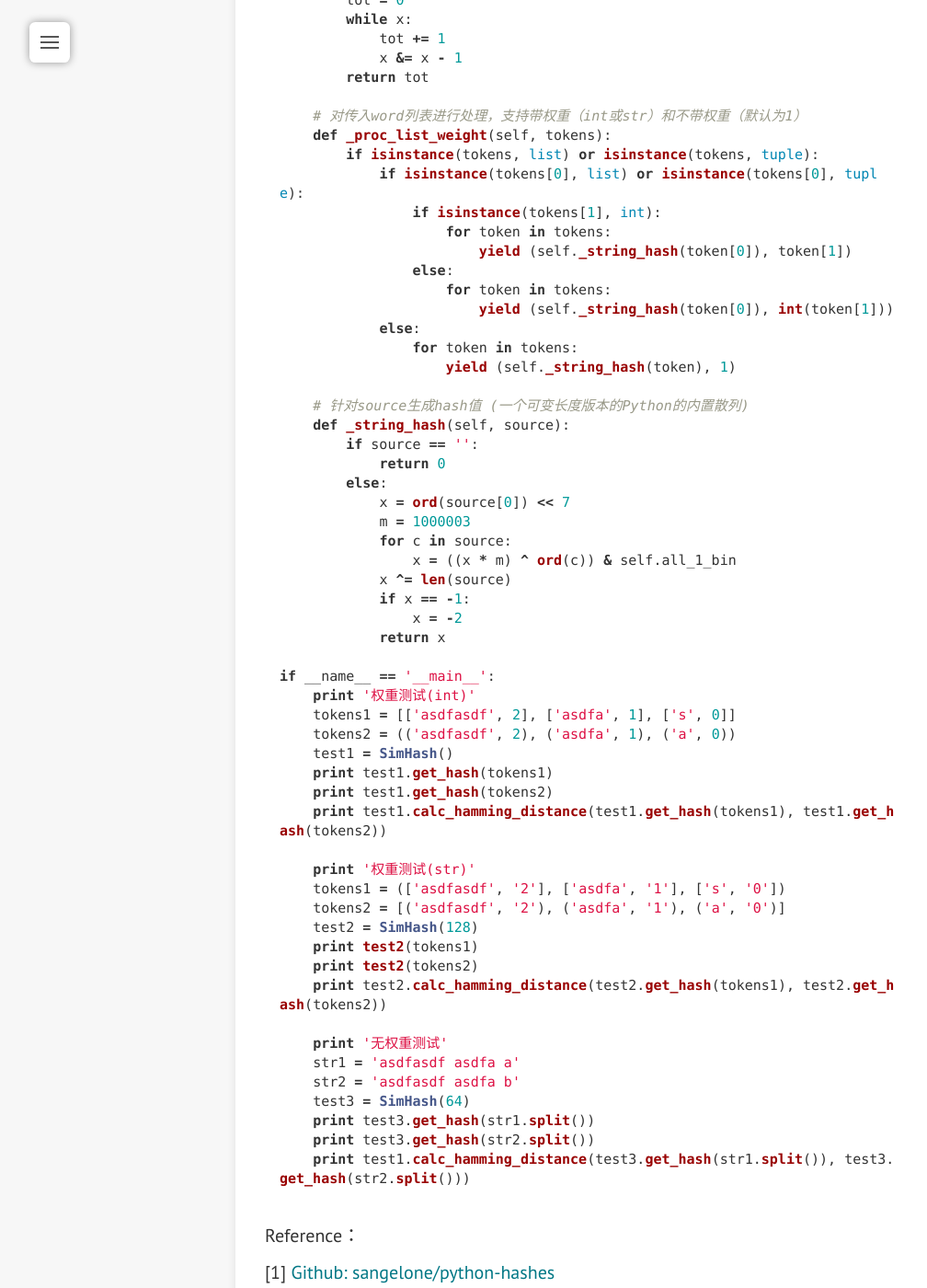
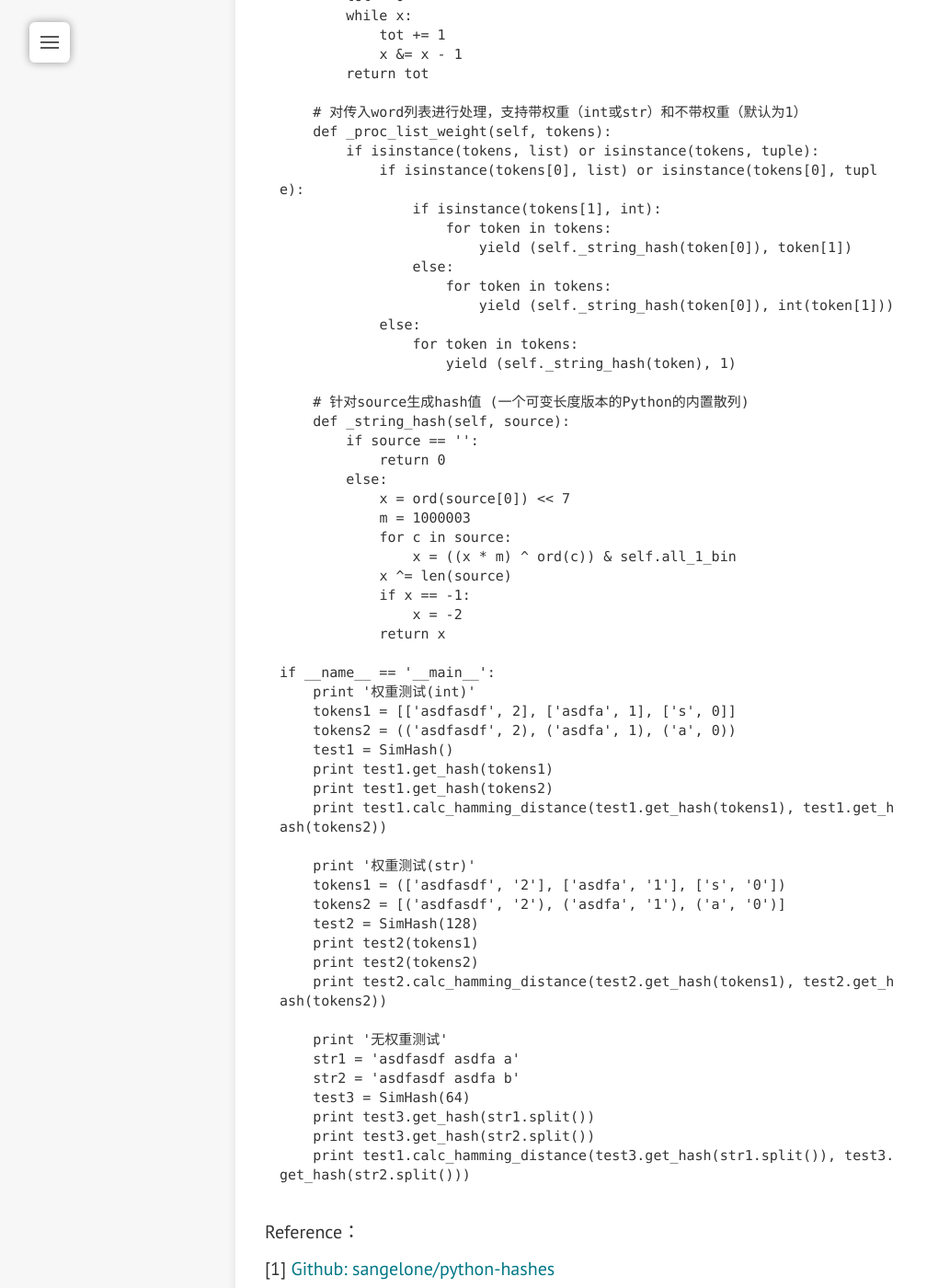
Before and after one commit to luodin007/luodin007.github.io, a Jekyll site: the page built from _posts/2015-05-02-HttpMessageProc2.md, in a window 1280 px wide and 1400 px high, scrolled down 2859 px. Shown: the whole window at 92% size, without its empty margins (0-1008 px from the left). Built offline with Jekyll 4.4.1, drawn with Linux system fonts in a browser that asks for light colours; Markdown is read by kramdown in place of the engine named in the settings; comment, search, counter and statistics services are not loaded; some of the changed text lies outside the part shown.

Commit message:
Update 2015-05-02-HttpMessageProc2.md

````diff
--- a/_posts/2015-05-02-HttpMessageProc2.md
+++ b/_posts/2015-05-02-HttpMessageProc2.md
@@ -15,9 +15,9 @@ comments: true
 #simhash算法流程
 
 假设我有三个字符串，简单起见我们使用英文字符串，例子也是别人的例子
-* the cat sat on the mat
-* the cat sat on a mat
-* we all scream for ice cream
+		the cat sat on the mat
+		the cat sat on a mat
+		we all scream for ice cream
 
 ####算法流程如下：
 1. 选择simhash的长度位数（二进制），请综合考虑存储成本以及数据集的大小，比如说64位
@@ -50,7 +50,7 @@ comments: true
 3. 更加pythonic ；）
 4. 适用于multiprocessing的map操作
 
-```python
+~~~
 #!/usr/bin/python
 # coding=utf-8
 
@@ -141,7 +141,7 @@ if __name__ == '__main__':
     print test3.get_hash(str1.split())
     print test3.get_hash(str2.split())
     print test1.calc_hamming_distance(test3.get_hash(str1.split()), test3.get_hash(str2.split()))
-```
+~~~
 
 ###Reference：
 [1] [Github: sangelone/python-hashes](https://github.com/sangelone/python-hashes)
````
